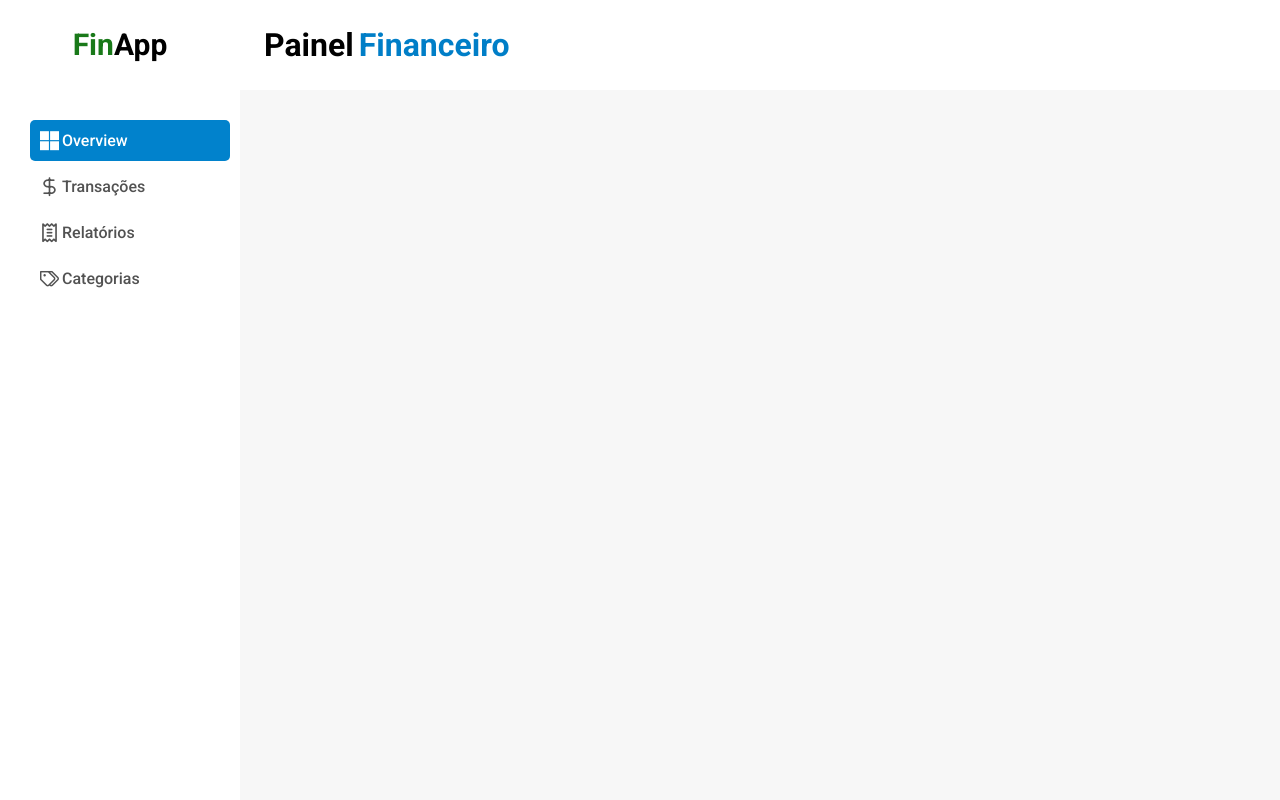
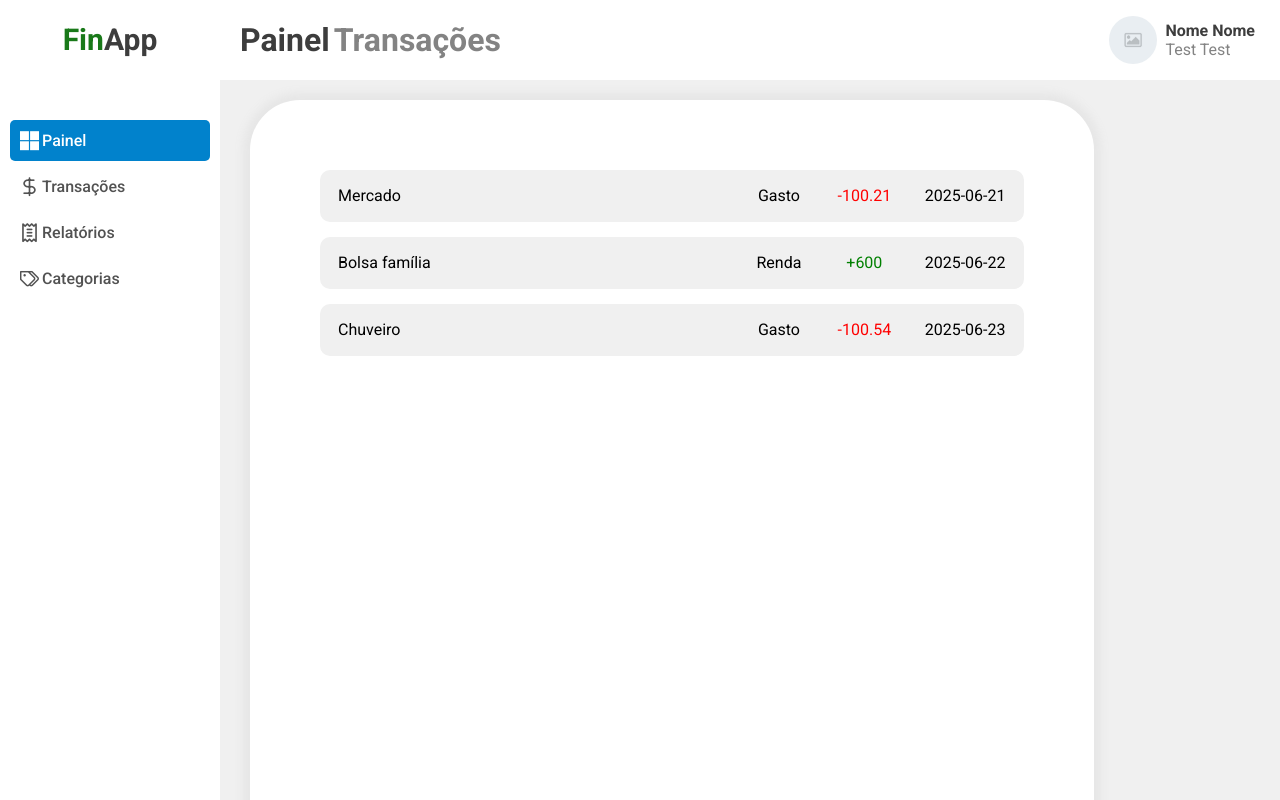
Before and after one commit to Caue-dot/financial_app, a Vue app: page / in a window 1280 px wide. Shown: the top 800 px of the page. Built offline with nearby package versions, Linux system fonts and the light colour scheme.

Commit message:
Design da pagina de transações

```diff
--- /dev/null
+++ b/src/assets/css/header.css
@@ -0,0 +1,48 @@
+.header{
+    z-index: 100;
+    background-color: white;
+    position: fixed;
+    padding: 0 0 0 220px;
+    left: 0;
+    right: 0;
+    top: 0;
+    display: flex;
+    align-items: center;
+    justify-content: space-between;
+}
+
+
+
+.title{
+    word-spacing: -3px;
+    margin-left: 24px;
+    margin: 0 0 0 20px ;
+    color: rgb(61, 61, 61);
+
+}
+
+.title-color{
+    color:#838383;
+}
+
+.user-info-container{
+    display: flex;
+    align-items: center;
+    margin-right: 25px;
+}
+
+.user-pfp{
+    width: 48px;
+    border-radius: 60px;
+    margin-right: 8px;
+}
+
+.user-name{
+    color: rgb(61, 61, 61);
+    font-weight: bold;
+    margin-bottom: 3px;
+}
+
+.user-description{
+    color: #838383;
+}
--- /dev/null
+++ b/src/assets/css/main.css
@@ -0,0 +1,16 @@
+
+*{
+    font-family: roboto, arial;
+    line-height: 1;
+}
+body{
+    background-color: rgb(240, 240, 240);
+    margin-top: 100px;
+    margin-left: 250px;
+    margin-right: 25px;
+    margin-bottom: 20px;
+}
+
+.header, .app-name-container{
+    min-height: 80px;
+}
--- /dev/null
+++ b/src/assets/css/pages/transactions.css
@@ -0,0 +1,56 @@
+
+.layout{
+    background-color: rgb(255, 255, 255);
+    height: 100vh;
+    width: 70%;
+    border-radius: 50px;
+
+    box-shadow: 0px 0px 10px 7px rgb(230, 230, 230);
+
+    padding: 70px;
+}
+
+.transaction-container{
+    display: flex;
+    flex-direction: column;
+    gap:  15px;
+
+}
+
+.transaction{
+    background-color: #F0F0F0;
+    border-radius: 10px;
+    padding: 18px;
+    display: flex;
+    flex: 1;
+    justify-content: space-between;
+
+
+}
+
+.transaction-info{
+    display: grid;
+    grid-template-columns: 50px 1fr 1fr;
+    gap: 20px
+}
+
+.transaction-type{
+    text-align: center;
+
+}
+
+.transaction-date{
+
+}
+
+.transaction-value-expense, .transaction-value-income{
+    max-width: 120px;
+    text-align: center;
+}
+
+.transaction-value-expense{
+    color:red;
+}
+.transaction-value-income{
+    color: green;
+}
--- a/src/assets/main.css
+++ b/src/assets/css/sidebar.css
@@ -1,34 +1,43 @@
-
-*{
-    font-family: roboto, arial;
-    line-height: 1;
-}
-body{
-    background-color: rgb(247, 247, 247);
-}
 
 .sidebar{
-    z-index: 99;
+    z-index: 101;
     width: 220px;
     position: fixed;
     background-color: white;
     top:0;
     bottom: 0;
     left:0;
-
+    box-sizing: border-box;
     display: flex;
     align-items: center;
     flex-direction: column;
 
-    padding-left: 20px;
 
 }
 
 
 
+.app-name-container{
+    width: 100%;
+    display: flex;
+    align-items: center;
+}
+
+.app-name{
+    font-size: 30px;
+    width: 100%;
+    text-align: center;
+    margin:0;
+    color: rgb(61, 61, 61);
+}
+
+.app-name-color{
+    color:rgb(25, 121, 25);
+}
+
+
 .nav-buttons{
-    margin-top: 120px;
-    box-sizing: border-box;
+    margin-top: 40px;
     width: 200px;
 }
 
@@ -69,35 +78,3 @@ body{
     margin-right: 3px;
     font-size: 19px;
 }
-
-
-.header{
-    z-index: 100;
-    background-color: white;
-    position: fixed;
-    height: 90px;
-    left: 0;
-    right: 0;
-    top: 0;
-    display: flex;
-    align-items: center;
-}
-
-.app-name{
-    font-size: 30px;
-    width: 240px;
-    text-align: center;
-}
-
-.app-name-color{
-    color:rgb(25, 121, 25);
-}
-
-.title{
-    word-spacing: -3px;
-    margin-left: 24px;
-}
-
-.title-color{
-    color:#007ec7;
-}
--- a/src/components/Header.vue
+++ b/src/components/Header.vue
@@ -5,10 +5,18 @@
 
 <header>
     <header class="header">
-        <h1 class="app-name"> <span class="app-name-color">Fin</span>App</h1>
-        <h1 class="title">
-           Painel <span class="title-color">Financeiro</span>
-        </h1>
+        <div class="main-title-container">
+                <h1 class="title">
+                   Painel <span class="title-color">Transações</span>
+                </h1>
+        </div>
+        <div class="user-info-container">
+            <img class="user-pfp" src="@/assets/img/placeholder/image-placeholder.jpg">
+            <div>
+                <div class="user-name">Nome Nome</div>
+                <div class="user-description">Test Test</div>
+            </div>
+        </div>
     </header>
 
 </header>
--- a/src/components/Sidebar.vue
+++ b/src/components/Sidebar.vue
@@ -5,22 +5,28 @@ import { RouterLink } from 'vue-router';
 
 <template>
     <nav class="sidebar">
-
+        <div class="app-name-container">
+            <h1 class="app-name"> <span class="app-name-color">Fin</span>App</h1>
+        </div>
         <div class="nav-buttons">
-            <RouterLink class="nav-button">
+            <RouterLink class="nav-button"
+            to="/">
                 <i class="pi pi-microsoft icon"> </i>
-                <div class="nav-button-text">Overview</div>
+                <div class="nav-button-text">Painel</div>
             </RouterLink>
 
-            <RouterLink class="nav-button-disabled">
+            <RouterLink class="nav-button-disabled"
+            to="/">
                 <i class="pi pi-dollar icon"> </i>
                 <div class="nav-button-text">Transações</div>
             </RouterLink>
-            <RouterLink class="nav-button-disabled">
+            <RouterLink class="nav-button-disabled"
+            to="/">
                 <i class="pi pi-receipt icon"> </i>
                 Relatórios
             </RouterLink>
-            <RouterLink class="nav-button-disabled">
+            <RouterLink class="nav-button-disabled"
+            to="/">
                 <i class="pi pi-tags icon"> </i>
                 Categorias
             </RouterLink>
--- /dev/null
+++ b/src/components/TransactionCard.vue
@@ -0,0 +1,26 @@
+<script setup>
+
+import { defineProps } from 'vue';
+
+defineProps({
+name: String,
+value: String,
+date: String,
+type: String,
+})
+</script>
+
+<template>
+
+<div class="transaction">
+    <div class="transaction-name">{{ name }}</div>
+        <div class="transaction-info">
+            <div class="transaction-type">{{ type }}</div>
+            <div v-if="type=='Gasto' "class="transaction-value-expense">-{{value}}</div>
+            <div v-else-if="type=='Renda'" class="transaction-value-income">+{{ value }} </div>
+            <div class="transaction-date">{{ date }}</div>
+        </div>
+</div>
+
+
+</template>
--- a/src/main.js
+++ b/src/main.js
@@ -1,4 +1,7 @@
-import './assets/main.css'
+import '@/assets/css/main.css'
+import '@/assets/css/sidebar.css'
+import '@/assets/css/header.css'
+
 import 'primeicons/primeicons.css'
 import { createApp } from 'vue'
 import App from './App.vue'
--- a/src/router/index.js
+++ b/src/router/index.js
@@ -1,5 +1,5 @@
 import { createRouter, createWebHistory } from 'vue-router'
-import HomeView from '../views/HomeView.vue'
+import TransactionsView from '../views/TransactionsView.vue'
 
 const router = createRouter({
   history: createWebHistory(import.meta.env.BASE_URL),
@@ -7,7 +7,12 @@ const router = createRouter({
     {
       path: '/',
       name: 'home',
-      component: HomeView,
+      component: TransactionsView,
+    },
+    {
+      path: '/transactions',
+      name: 'transactions',
+      component: TransactionsView,
     },
 
   ],
--- a/src/views/HomeView.vue
+++ /dev/null
@@ -1,8 +0,0 @@
-<script setup>
-</script>
-
-<template>
-  <main>
-    <h1>Test</h1>
-  </main>
-</template>
--- /dev/null
+++ b/src/views/TransactionsView.vue
@@ -0,0 +1,36 @@
+<script setup>
+import TransactionCard from '@/components/TransactionCard.vue';
+
+</script>
+
+<style>
+@import "@/assets/css/pages/transactions.css";
+</style>
+
+<template>
+  <main>
+    <div class="layout">
+      <div class="transaction-container">
+          <TransactionCard
+          name="Mercado"
+          value="100.21"
+          type="Gasto"
+          date="2025-06-21"
+          />
+          <TransactionCard
+          name="Bolsa família"
+          value="600"
+          type="Renda"
+          date="2025-06-22"
+          />
+          <TransactionCard
+          name="Chuveiro"
+          value="100.54"
+          type="Gasto"
+          date="2025-06-23"
+          />
+
+      </div>
+    </div>
+  </main>
+</template>
```
Also changed, not shown: src/assets/img/placeholder/image-placeholder.jpg (added), src/components/TransactionListing.vue (added).
